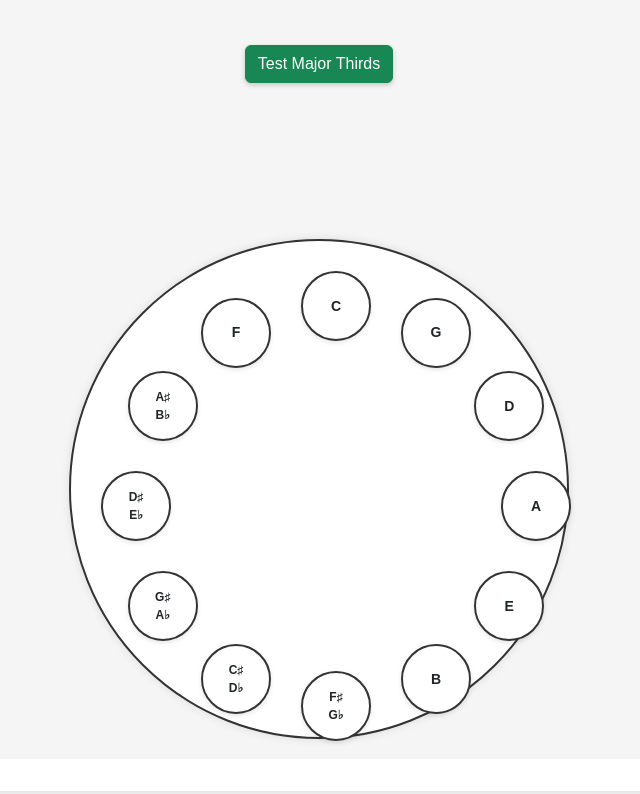
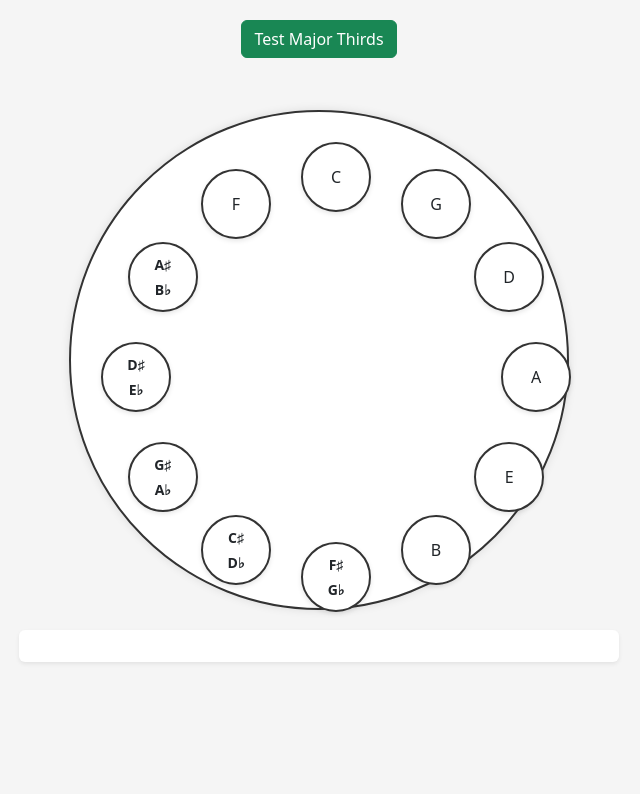
Before and after one commit to minyoungan/piano-music, a plain HTML site: page index.html in a window 1280 px wide. Shown: the whole page, without its empty margins (321-961 px from the left). Drawn offline with nearby package versions, Linux system fonts and the light colour scheme.

Commit message:
Update styles.css

```diff
--- a/styles.css
+++ b/styles.css
@@ -1,39 +1,59 @@
-body {
-    font-family: Arial, sans-serif;
-    max-width: 800px;
-    margin: 0 auto;
+:root {
+    --circle-size: min(90vw, 500px);
+    --note-size: min(70px, calc(var(--circle-size) * 0.14));
+}
+
+.container-fluid {
+    display: flex;
+    flex-direction: column;
+    align-items: center;
+    min-height: 100vh;
     padding: 20px;
     background-color: #f5f5f5;
 }
 
 .circle-container {
-    width: 500px;
-    height: 500px;
+    width: var(--circle-size);
+    height: var(--circle-size);
     position: relative;
-    margin: 20px auto;
+    display: flex;
+    align-items: center;
+    justify-content: center;
     border-radius: 50%;
     border: 2px solid #333;
     background-color: white;
     box-shadow: 0 0 10px rgba(0,0,0,0.1);
+    margin: 20px auto;
 }
 
 .note {
     position: absolute;
-    width: 70px;
-    height: 70px;
+    width: var(--note-size);
+    height: var(--note-size);
+    display: flex;
+    align-items: center;
+    justify-content: center;
     border-radius: 50%;
     background: #fff;
     border: 2px solid #333;
+    cursor: pointer;
+    transition: all 0.3s;
+    box-shadow: 0 2px 5px rgba(0,0,0,0.1);
+}
+
+.note-split {
+    font-size: clamp(10px, 2vw, 14px);
     display: flex;
+    flex-direction: column;
     align-items: center;
     justify-content: center;
-    cursor: pointer;
-    transition: all 0.3s;
+    width: 100%;
+    height: 100%;
+}
+
+.note-split span {
+    padding: 2px;
     font-weight: bold;
-    font-size: 14px;
-    text-align: center;
-    line-height: 1.2;
-    box-shadow: 0 2px 5px rgba(0,0,0,0.1);
 }
 
 .note:hover {
@@ -51,74 +71,26 @@ body {
     transform: scale(1.1);
 }
 
-.note-split {
-    font-size: 12px;
-    display: flex;
-    flex-direction: column;
-    text-align: center;
-    line-height: 1.2;
-}
-
-.note-split span {
-    padding: 2px;
-}
-
 #controls {
-    text-align: center;
-    margin: 20px;
-}
-
-button {
-    padding: 12px 24px;
-    margin: 5px;
-    font-size: 16px;
-    background-color: #4CAF50;
-    color: white;
-    border: none;
-    border-radius: 5px;
-    cursor: pointer;
-    transition: background-color 0.3s;
-    box-shadow: 0 2px 5px rgba(0,0,0,0.2);
-}
-
-button:hover {
-    background-color: #45a049;
-}
-
-#nextButton {
-    background-color: #2196F3;
-}
-
-#nextButton:hover {
-    background-color: #1976D2;
-}
-
-#question {
-    font-size: 24px;
-    margin: 20px;
-    color: #333;
-    font-weight: bold;
-}
-
-#feedback {
-    font-size: 20px;
-    margin: 15px;
-    padding: 10px;
-    border-radius: 5px;
+    width: 100%;
+    max-width: 600px;
 }
 
 #explanation {
-    background-color: #fff;
-    padding: 20px;
-    border-radius: 5px;
-    margin: 15px 0;
-    line-height: 1.6;
-    box-shadow: 0 2px 5px rgba(0,0,0,0.1);
+    width: 100%;
+    max-width: 600px;
 }
 
-#score {
-    font-size: 18px;
-    margin: 15px;
-    color: #333;
-    font-weight: bold;
+@media (max-width: 576px) {
+    :root {
+        --circle-size: 90vw;
+    }
+
+    #question {
+        font-size: 1.2rem !important;
+    }
+
+    #feedback {
+        font-size: 1rem !important;
+    }
 }
```
